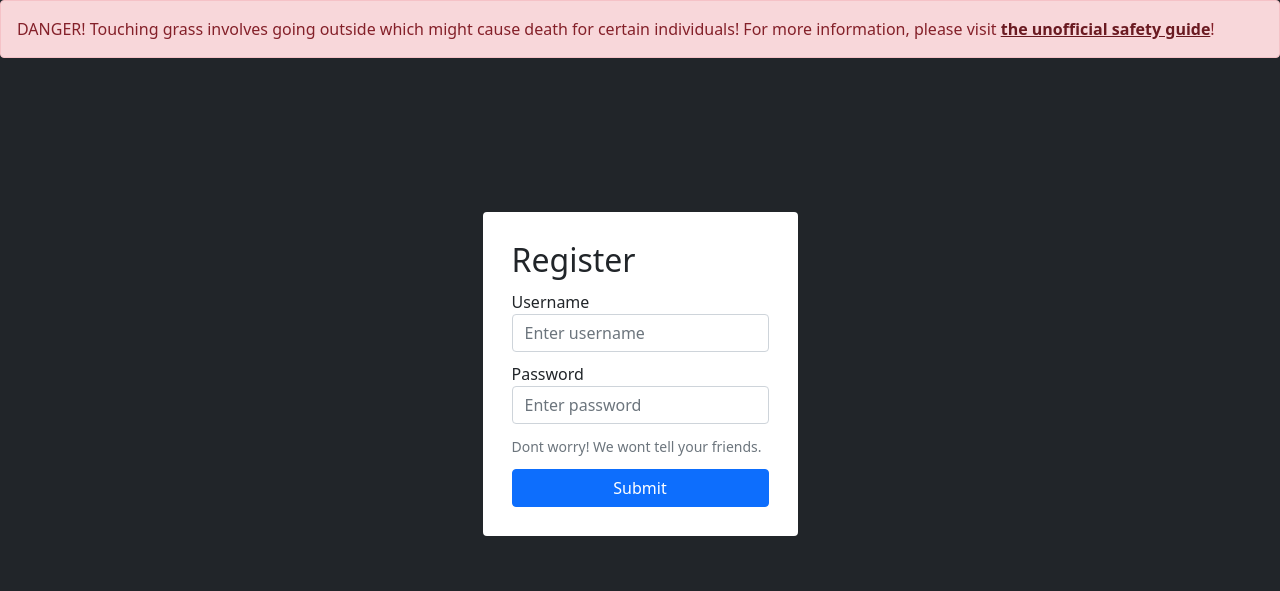
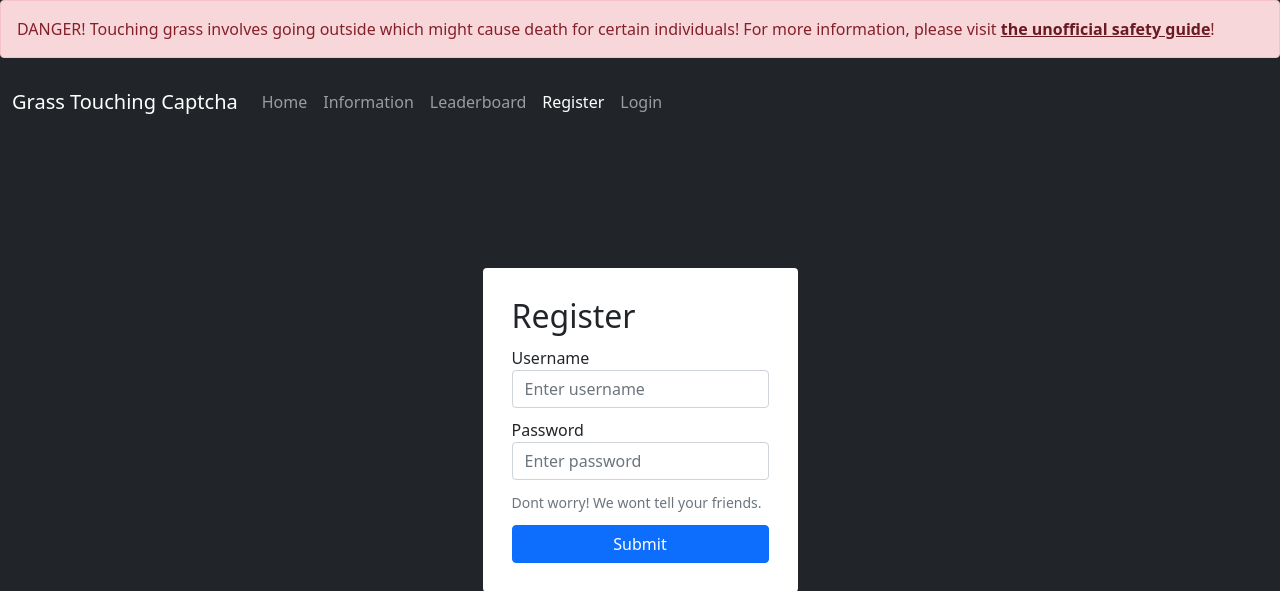
Before and after one commit to csd4ni3l/grass_touching_captcha, a Flask app: page /register in a window 1280 px wide. Shown: the top 591 px of the page. Run offline with Flask 3, Linux system fonts and the light colour scheme; some libraries are stand-ins or nearby versions.

Commit message:
make the pages global and add navbar to each of them and dont require authentication, also add logout button

```diff
--- a/main.py
+++ b/main.py
@@ -131,17 +131,15 @@ def submit_challenge():
 
     return Response(f"/uploads/{image_uuid}.{image_type}", 200)
 
-@app.route("/app")
-@flask_login.login_required
+@app.route("/")
 def application():
-    username = flask_login.current_user.id
+    username = flask_login.current_user.id if hasattr(flask_login.current_user, "id") else ""
 
-    return render_template("app.jinja2", username=username)
+    return render_template("home.jinja2", username=username)
 
 @app.route("/leaderboard")
-@flask_login.login_required
 def leaderboard():
-    username = flask_login.current_user.id
+    username = flask_login.current_user.id if hasattr(flask_login.current_user, "id") else ""
 
     cur = get_db().cursor()
 
@@ -225,13 +223,6 @@ def uploads(filename):
 def info():
     return redirect(RICKROLL_LINK)
 
-@app.route("/")
-def main():
-    if flask_login.current_user.is_authenticated:
-        return redirect(url_for("application"))
-    else:
-        return redirect(url_for("login"))
-
 @app.route('/logout')
 def logout():
     flask_login.logout_user()
--- a/templates/register.jinja2
+++ b/templates/register.jinja2
@@ -1,6 +1,35 @@
 {% extends "base.jinja2" %}
 {% block title %}Grass Touching Register{% endblock %}
 {% block body %}
+<nav class="navbar navbar-expand-lg navbar-dark bg-dark">
+  <div class="container-fluid d-flex justify-content-center">
+    <a class="navbar-brand" href="#">Grass Touching Captcha</a>
+
+    <button class="navbar-toggler" type="button" data-bs-toggle="collapse" data-bs-target="#navbarSupportedContent" aria-controls="navbarSupportedContent" aria-expanded="false" aria-label="Toggle navigation">
+      <span class="navbar-toggler-icon"></span>
+    </button>
+
+    <div class="collapse navbar-collapse" id="navbarSupportedContent">
+      <ul class="navbar-nav me-auto mb-2 mb-lg-0">
+        <li class="nav-item">
+          <a class="nav-link" href="#">Home</a>
+        </li>
+        <li class="nav-item">
+          <a class="nav-link" href="/info">Information</a>
+        </li>
+        <li class="nav-item">
+          <a class="nav-link" href="/leaderboard">Leaderboard</a>
+        </li>
+        <li class="nav-item">
+          <a class="nav-link active" aria-current="page" href="/register">Register</a>
+        </li>
+        <li class="nav-item">
+          <a class="nav-link" href="/login">Login</a>
+        </li>
+      </ul>
+    </div>
+  </div>
+</nav>
 
 <div class="d-flex justify-content-center align-items-center" style="height: 75vh;">
     <div class="bg-white rounded rounded-5 border border-5 border-white p-4">
```
Also changed, not shown: templates/app.jinja2 (deleted, +0 -44 lines), templates/home.jinja2 (added, +66 -0 lines), templates/leaderboard.jinja2 (+14 -1 lines), templates/login.jinja2 (+29 -0 lines).
